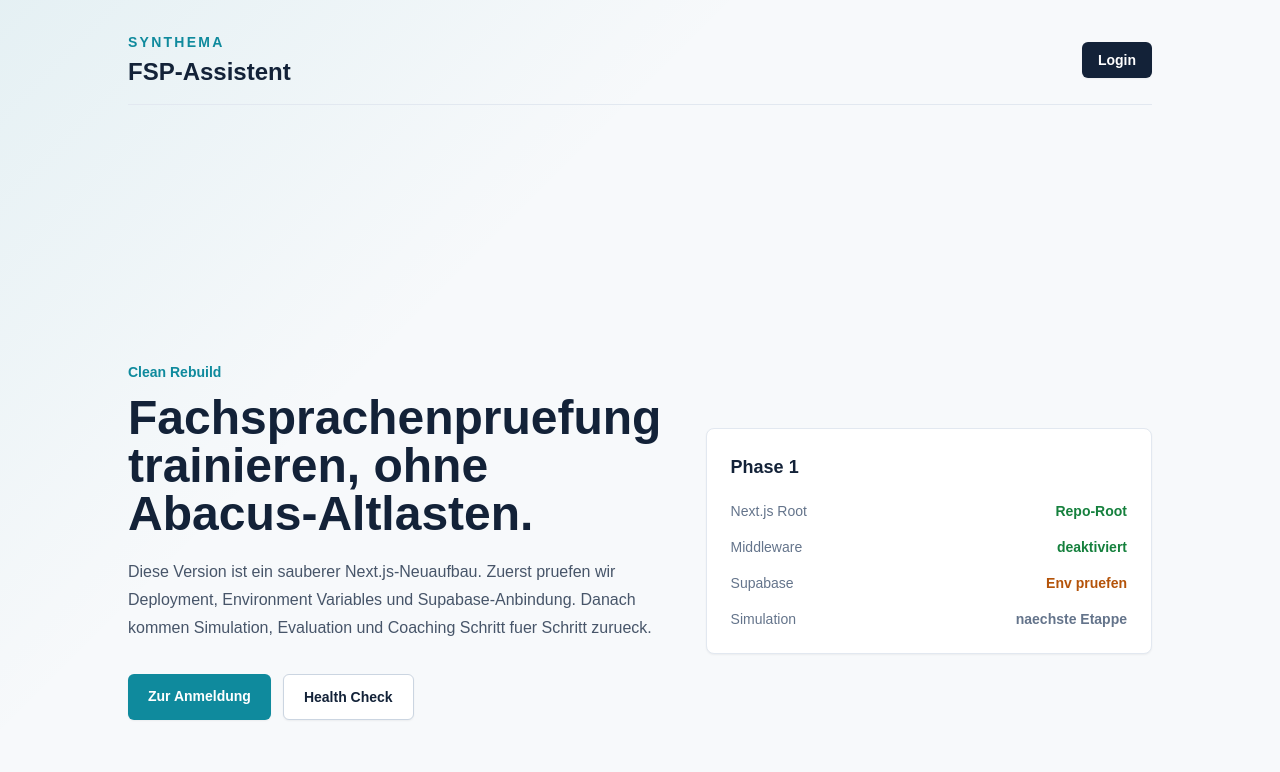
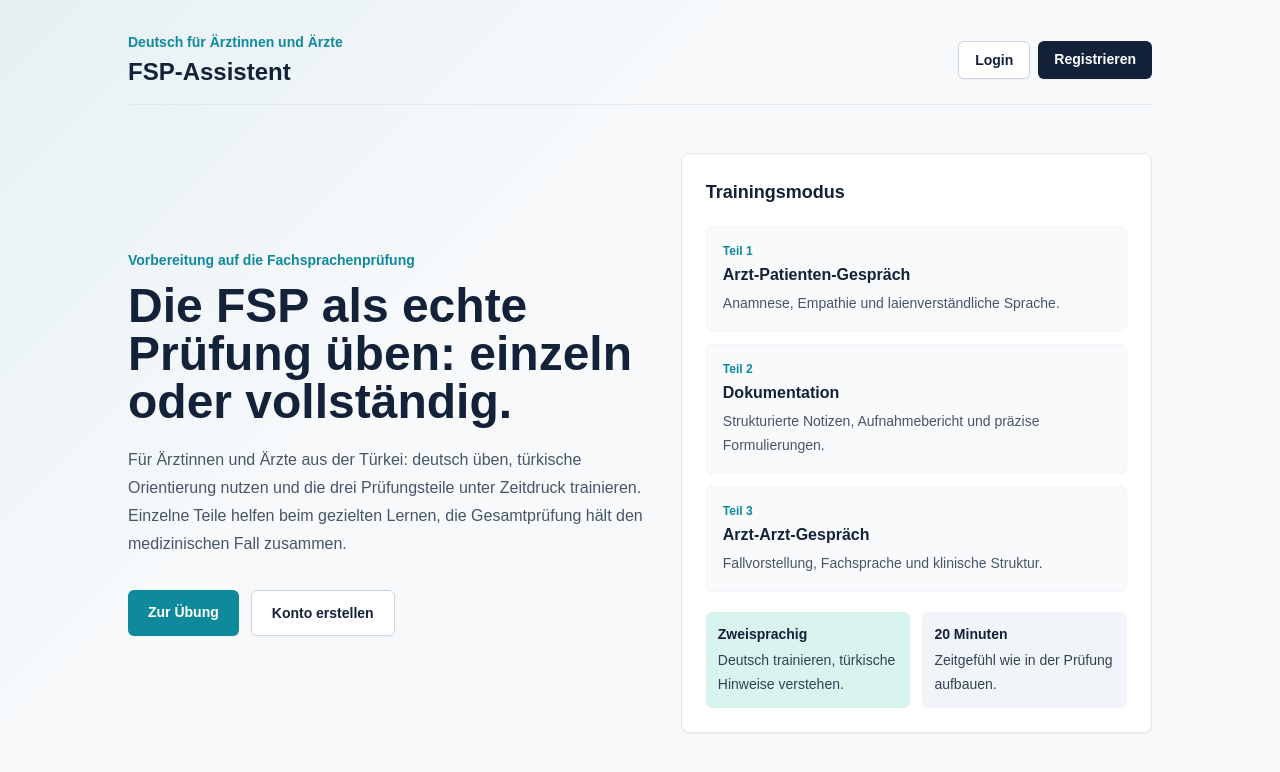
Before and after one commit to Tintenkleckser/fsp-assistant-clean, a Next.js app: page / in a window 1280 px wide. Shown: the top 772 px of the page. Built offline with nearby package versions, Linux system fonts and the light colour scheme.

Commit message:
Update landing page copy

```diff
--- a/app/layout.tsx
+++ b/app/layout.tsx
@@ -3,7 +3,7 @@ import './globals.css';
 
 export const metadata: Metadata = {
   title: 'FSP-Assistent',
-  description: 'Vorbereitung auf die Fachsprachenprüfung fuer internationale Aerztinnen und Aerzte'
+  description: 'Vorbereitung auf die Fachsprachenprüfung für internationale Ärztinnen und Ärzte'
 };
 
 export default function RootLayout({ children }: { children: React.ReactNode }) {
--- a/app/page.tsx
+++ b/app/page.tsx
@@ -1,4 +1,10 @@
 import Link from 'next/link';
+
+const examParts = [
+  ['Teil 1', 'Arzt-Patienten-Gespräch', 'Anamnese, Empathie und laienverständliche Sprache.'],
+  ['Teil 2', 'Dokumentation', 'Strukturierte Notizen, Aufnahmebericht und präzise Formulierungen.'],
+  ['Teil 3', 'Arzt-Arzt-Gespräch', 'Fallvorstellung, Fachsprache und klinische Struktur.']
+];
 
 export default function HomePage() {
   return (
@@ -6,64 +12,73 @@ export default function HomePage() {
       <div className="mx-auto flex min-h-[calc(100vh-4rem)] w-full max-w-5xl flex-col justify-between">
         <header className="flex items-center justify-between border-b border-slate-200 pb-4">
           <div>
-            <p className="text-sm font-semibold uppercase tracking-[0.16em] text-medical">Synthema</p>
+            <p className="text-sm font-semibold text-medical">Deutsch für Ärztinnen und Ärzte</p>
             <h1 className="mt-1 text-2xl font-bold text-ink">FSP-Assistent</h1>
           </div>
+          <div className="flex gap-2">
             <Link
               href="/login"
-            className="rounded-md bg-ink px-4 py-2 text-sm font-semibold text-white shadow-sm transition hover:bg-slate-700"
+              className="rounded-md border border-slate-300 bg-white px-4 py-2 text-sm font-semibold text-ink shadow-sm transition hover:border-medical"
             >
               Login
             </Link>
+            <Link
+              href="/register"
+              className="rounded-md bg-ink px-4 py-2 text-sm font-semibold text-white shadow-sm transition hover:bg-slate-700"
+            >
+              Registrieren
+            </Link>
+          </div>
         </header>
 
-        <section className="grid gap-8 py-12 md:grid-cols-[1.1fr_0.9fr] md:items-center">
+        <section className="grid gap-8 py-12 md:grid-cols-[1.05fr_0.95fr] md:items-center">
           <div>
-            <p className="text-sm font-semibold text-medical">Clean Rebuild</p>
+            <p className="text-sm font-semibold text-medical">Vorbereitung auf die Fachsprachenprüfung</p>
             <h2 className="mt-3 max-w-2xl text-4xl font-bold leading-tight text-ink md:text-5xl">
-              Fachsprachenpruefung trainieren, ohne Abacus-Altlasten.
+              Die FSP als echte Prüfung üben: einzeln oder vollständig.
             </h2>
             <p className="mt-5 max-w-xl text-base leading-7 text-slate-600">
-              Diese Version ist ein sauberer Next.js-Neuaufbau. Zuerst pruefen wir Deployment,
-              Environment Variables und Supabase-Anbindung. Danach kommen Simulation,
-              Evaluation und Coaching Schritt fuer Schritt zurueck.
+              Für Ärztinnen und Ärzte aus der Türkei: deutsch üben, türkische Orientierung nutzen
+              und die drei Prüfungsteile unter Zeitdruck trainieren. Einzelne Teile helfen beim
+              gezielten Lernen, die Gesamtprüfung hält den medizinischen Fall zusammen.
             </p>
             <div className="mt-8 flex flex-wrap gap-3">
               <Link
                 href="/login"
                 className="rounded-md bg-medical px-5 py-3 text-sm font-semibold text-white shadow-sm transition hover:bg-cyan-700"
               >
-                Zur Anmeldung
+                Zur Übung
               </Link>
               <Link
-                href="/api/health"
+                href="/register"
                 className="rounded-md border border-slate-300 bg-white px-5 py-3 text-sm font-semibold text-ink shadow-sm transition hover:border-medical"
               >
-                Health Check
+                Konto erstellen
               </Link>
             </div>
           </div>
 
           <div className="rounded-lg border border-slate-200 bg-white p-6 shadow-sm">
-            <h3 className="text-lg font-semibold text-ink">Phase 1</h3>
-            <dl className="mt-5 space-y-4 text-sm">
-              <div className="flex items-start justify-between gap-4">
-                <dt className="text-slate-500">Next.js Root</dt>
-                <dd className="font-semibold text-green-700">Repo-Root</dd>
+            <h3 className="text-lg font-semibold text-ink">Trainingsmodus</h3>
+            <div className="mt-5 space-y-3">
+              {examParts.map(([part, title, text]) => (
+                <div key={part} className="rounded-md border border-slate-100 bg-slate-50 p-4">
+                  <p className="text-xs font-semibold text-medical">{part}</p>
+                  <p className="mt-1 font-semibold text-ink">{title}</p>
+                  <p className="mt-1 text-sm leading-6 text-slate-600">{text}</p>
                 </div>
-              <div className="flex items-start justify-between gap-4">
-                <dt className="text-slate-500">Middleware</dt>
-                <dd className="font-semibold text-green-700">deaktiviert</dd>
+              ))}
             </div>
-              <div className="flex items-start justify-between gap-4">
-                <dt className="text-slate-500">Supabase</dt>
-                <dd className="font-semibold text-amber-700">Env pruefen</dd>
+            <div className="mt-5 grid gap-3 text-sm md:grid-cols-2">
+              <div className="rounded-md bg-mint p-3">
+                <p className="font-semibold text-ink">Zweisprachig</p>
+                <p className="mt-1 leading-6 text-slate-700">Deutsch trainieren, türkische Hinweise verstehen.</p>
               </div>
-              <div className="flex items-start justify-between gap-4">
-                <dt className="text-slate-500">Simulation</dt>
-                <dd className="font-semibold text-slate-500">naechste Etappe</dd>
+              <div className="rounded-md bg-slate-100 p-3">
+                <p className="font-semibold text-ink">20 Minuten</p>
+                <p className="mt-1 leading-6 text-slate-700">Zeitgefühl wie in der Prüfung aufbauen.</p>
               </div>
-            </dl>
+            </div>
           </div>
         </section>
       </div>
```
Lines whose indentation alone changed are shown as unchanged.
